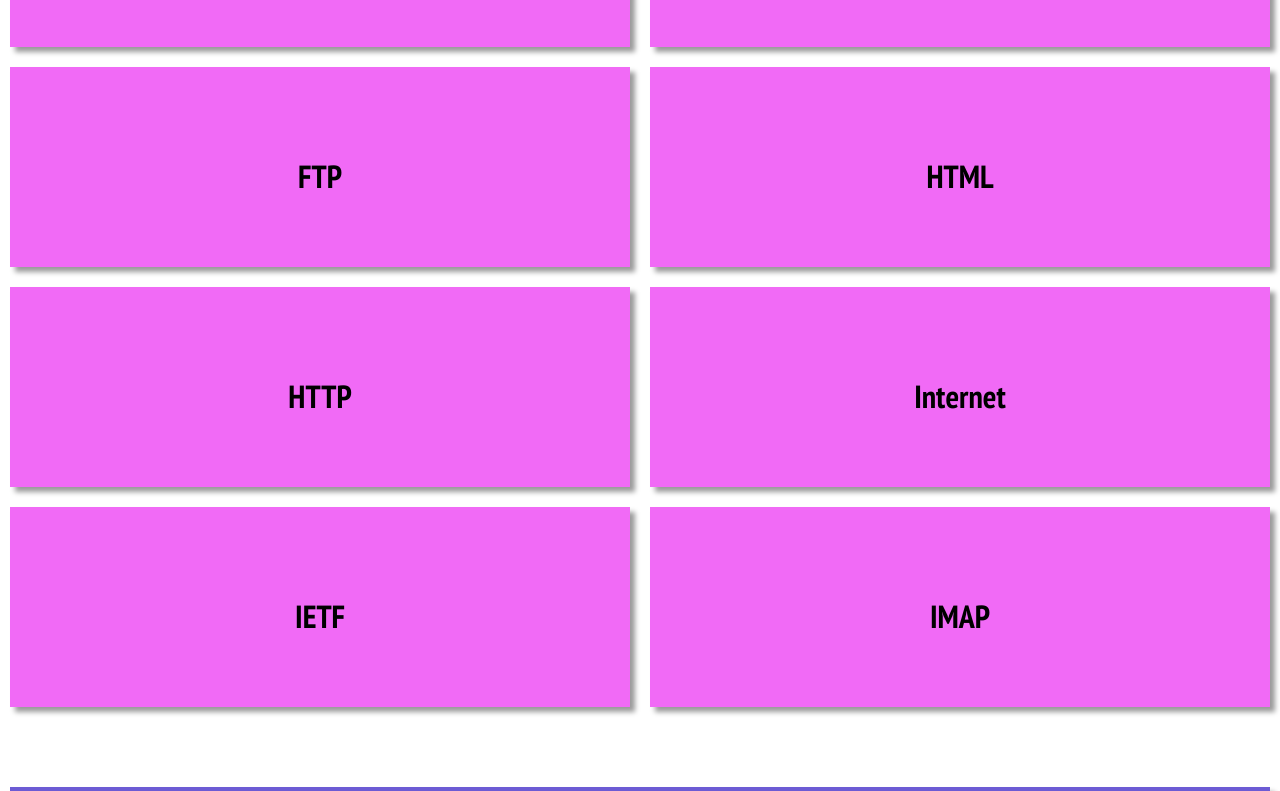
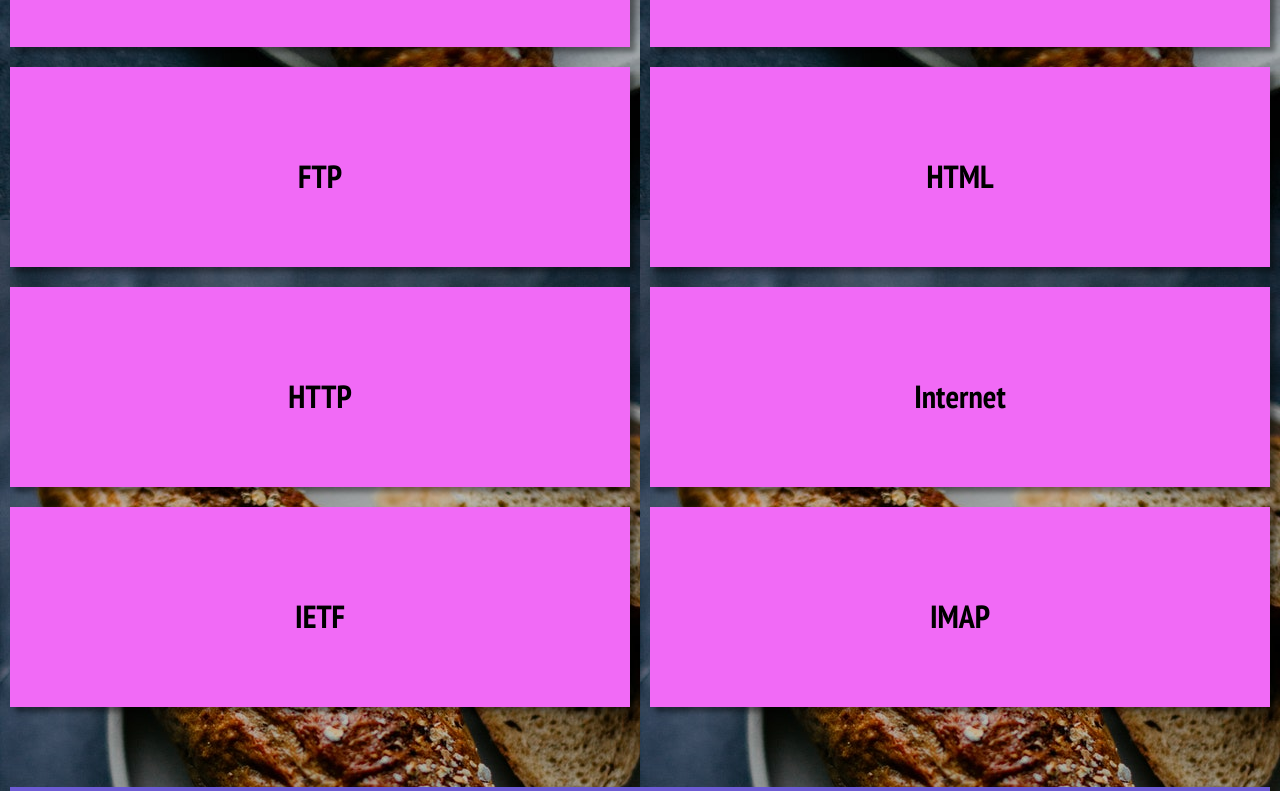
Before and after one commit to davidLAPC/studyGuide, a plain HTML site: page index.html in a window 1280 px wide. Shown: the part 739-1530 px from the top of the page. Drawn offline with Linux system fonts and the light colour scheme.

Commit message:
Add files via upload

```diff
--- a/css/styles.scss
+++ b/css/styles.scss
@@ -26,6 +26,7 @@ a {
   color: #000;
 }
 body {
+  background-image: url(../images/pic1.jpg);
   h1 {
     font-size: 4em;
   }
```
Also changed, not shown: css/styles.css, images/pic1.jpg (added), 1 other file.
